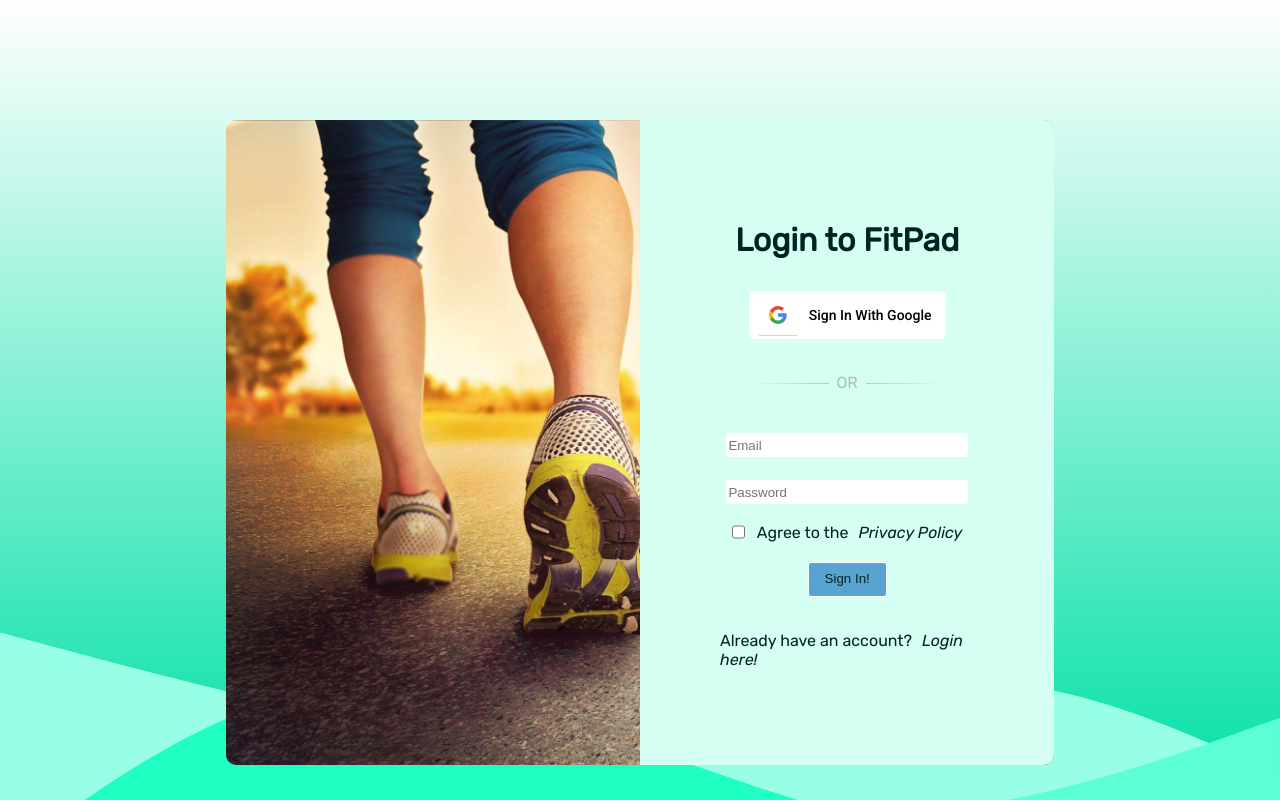
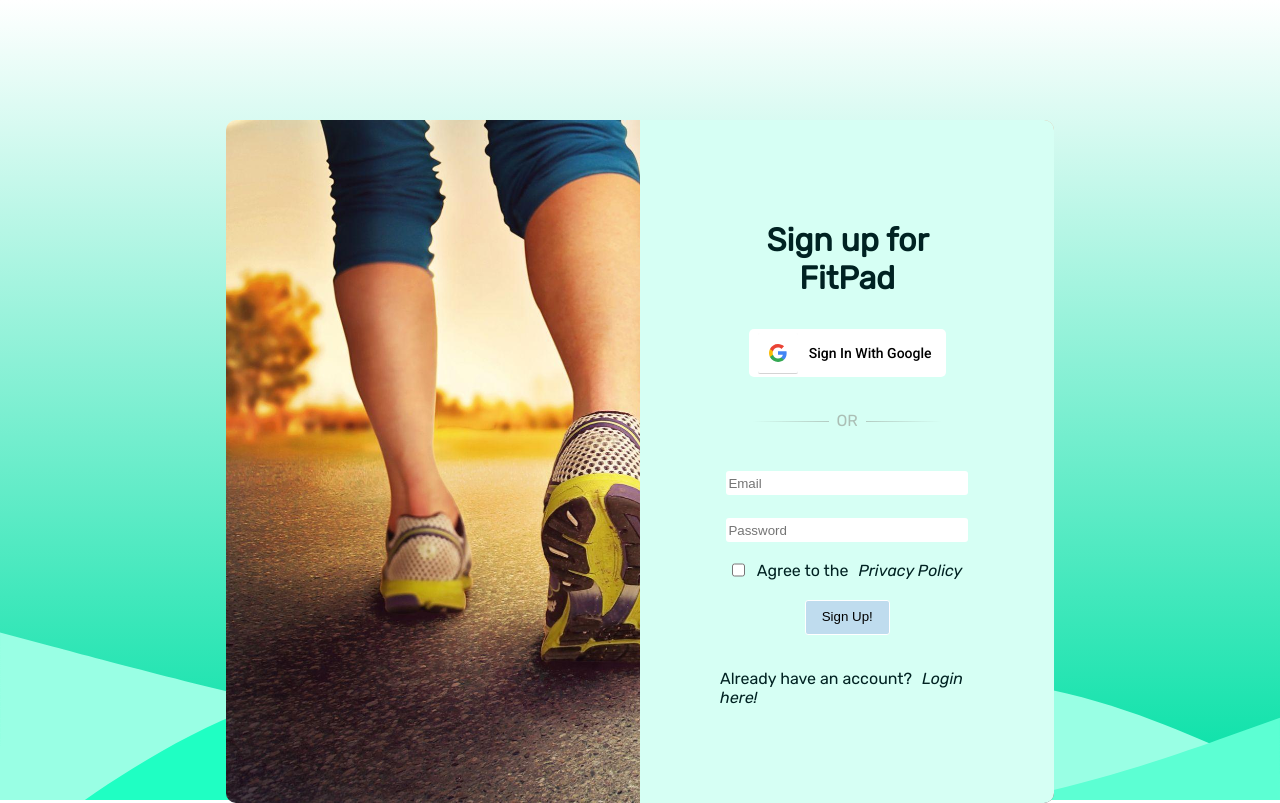
Before and after one commit to houstonmp/macrotracker-v2, a React (Vite) app: page /settings in a window 1280 px wide. Built offline with nearby package versions, Linux system fonts and the light colour scheme; no server answers.

Commit message:
Add email creation and authentication via firebase

```diff
--- a/src/App.jsx
+++ b/src/App.jsx
@@ -11,22 +11,11 @@
 import { useEffect } from 'react'
 import useThemeDetector from "./hooks/use-theme";
 
-// import MainNav from './components/MainNav'
 import { createBrowserRouter, RouterProvider } from "react-router-dom";
-// import { AnimatedSwitch } from "react-router-transition";
 
 import { useDispatch, useSelector } from 'react-redux'
-// import { weightActions } from "./components/store/weight-slice";
 import { fetchSlice } from "./components/store/fetch-slice";
 
-import { foodDiaryActions } from "./components/store/food-diary-slice";
-import { weightActions } from "./components/store/weight-slice";
-import { uiActions } from "./components/store/ui-slice";
-import { recipeListActions } from "./components/store/recipe-list-slice";
-import SignIn from './pages/SignIn'
-
-
-let isInitial = true;
 
 function App() {
   const isModal = useSelector(state => state.ui.modal.modalIsVisible);
--- a/src/Firebase.js
+++ b/src/Firebase.js
@@ -1,7 +1,7 @@
 // Import the functions you need from the SDKs you need
 import { initializeApp } from "firebase/app";
 // import { getDatabase, ref, onValue } from 'firebase/database?
-import { getAuth, GoogleAuthProvider, signInWithPopup, onAuthStateChanged, signInWithEmailAndPassword } from 'firebase/auth'
+import { getAuth, GoogleAuthProvider, signInWithPopup, onAuthStateChanged, signInWithEmailAndPassword, createUserWithEmailAndPassword, signInWithRedirect } from 'firebase/auth'
 // TODO: Add SDKs for Firebase products that you want to use
 // https://firebase.google.com/docs/web/setup#available-libraries
 
@@ -21,7 +21,6 @@
 // Initialize Firebase
 const app = initializeApp(firebaseConfig);
 export const auth = getAuth(app);
-// const db = getDatabase();
 
 const provider = new GoogleAuthProvider();
 provider.setCustomParameters({
@@ -29,7 +28,8 @@
 })
 
 export const signInWithGoogle = async () => {
-    const result = signInWithPopup(auth, provider).then((result) => {
+    result = signInWithRedirect(auth, provider).then((result) => {
+        // const result = signInWithPopup(auth, provider).then((result) => {
         console.log("In signInWithGoogle,", result)
         return result;
     }).catch((error) => {
@@ -37,6 +37,33 @@
     return result;
 }
 
+export const createUser = async (email, password) => {
+    console.log(email, password)
+    createUserWithEmailAndPassword(auth, email, password)
+        .then((userCredential) => {
+            // Signed up
+            const user = userCredential.user;
+        })
+        .catch((error) => {
+            const errorCode = error.code;
+            const errorMessage = error.message;
+            console.log(errorCode, errorMessage)
+        });
+}
+export const signinUser = async (email, password) => {
+    signInWithEmailAndPassword(auth, email, password)
+        .then((userCredential) => {
+            // Signed in
+            const user = userCredential.user;
+            // ...
+        })
+        .catch((error) => {
+            const errorCode = error.code;
+            const errorMessage = error.message;
+            console.log(errorCode, errorMessage)
+        });
+}
+
 export const signOutWithGoogle = async () => {
     auth.signOut();
 }
--- a/src/pages/SignIn.jsx
+++ b/src/pages/SignIn.jsx
@@ -4,50 +4,79 @@
 import Input from "../components/UI/Input"
 import { useState } from "react";
 import Form from '../components/Form/Form'
-import { SignInBG } from "../assets/Waves";
 import { GoogleIcon } from "../assets/Icons";
+import { createUser, signinUser } from "../Firebase";
 
 const SignIn = (props) => {
-    const validateInput = (value) => value.trim() !== '';
+    const validatePassword = (value) => value.trim() !== '';
+    const validateEmail = (value) => value.trim() !== '' && value.includes('@');
     const [emailValue, setEmail] = useState({});
+    const [passwordValue, setPassword] = useState({});
     const [signupState, setSignup] = useState(true);
 
     const emailToForm = (inputObj) => setEmail(inputObj);
+    const passwordToForm = (inputObj) => setPassword(inputObj);
+
+    let formIsValid = false;
+
+    if (emailValue.isValid && passwordValue.isValid) {
+        formIsValid = true;
+    }
+
+    const onFormSubmitHandler = (e) => {
+        if (formIsValid && signupState) {
+            createUser(emailValue.value, passwordValue.value);
+        } else if (formIsValid && !signupState) {
+            signinUser(emailValue.value, passwordValue.value);
+        }
+    }
+
     const toggleSignup = () => {
         setSignup(prev => !prev);
     }
 
     return <>
-        <Form className={classes.section} overloadFooter={true}>
+        <Form className={classes.section} overloadFooter={true} onFormSubmit={onFormSubmitHandler}>
             {/* <SignInBG classes={classes.signInBg} /> */}
             <div className={classes.signInContainer}>
-                <div className={classes.signinItem}><h1>Login to <span className={classes.fitColor}>Fit</span>Pad</h1></div>
-                {!signupState && <>
-                    {/* <div>Please login to use the app.</div> */}
+                <div className={classes.signinItem}><h1>{!signupState ? 'Login to' : 'Sign up for'} <span className={classes.fitColor}>Fit</span>Pad</h1></div>
+
                 <button type="button" className={`${classes.googleSignIn}`} onClick={props.onSignIn}><GoogleIcon /><span>Sign In With Google</span></button>
 
-                    {/* <div className={classes.signinItem}> */}
                 <hr className={classes.hrText} data-content="OR"></hr>
-                    {/* <p>---Or---</p> */}
-                    {/* </div> */}
+
                 <div className={classes.signinItem}>
-                        <Input placeholder="Email" type="email" onValidate={validateInput} onPass={emailToForm}></Input>
+                    <Input placeholder="Email" type="email" onValidate={validateEmail} onPass={emailToForm}></Input>
                 </div>
                 <div className={classes.signinItem}>
-                        <Input placeholder="Password" type="password" onValidate={validateInput} onPass={emailToForm}></Input>
+                    <Input placeholder="Password" type="password" onValidate={validatePassword} onPass={passwordToForm}></Input>
+                </div>
+                <div className={`${classes.signinItem} ${signupState && classes.privacyPolicy}`}>
+                    {!signupState ?
+                        <a onClick={toggleSignup}><i className={classes.fitColor}>Forgot Password?</i></a> :
+                        <>
+                            <input type="checkbox"></input>
+                            <div>Agree to the<a onClick={toggleSignup}><i className={classes.fitColor}>Privacy Policy</i></a></div>
+                        </>
+                    }
+
                 </div>
                 <div className={classes.signinItem}>
-                        <a onClick={toggleSignup}><i className={classes.fitColor}>Forgot Password?</i></a>
-                    </div>
-                    <div className={classes.signinItem}>
-                        <Button onClick={props.onSignIn} classes={classes.signinItem}>Log in!</Button>
+                    {!signupState ?
+                        <Button type="submit" classes={classes.signinItem} disable={!formIsValid}>Log in!</Button> :
+                        <Button type="submit" classes={classes.signinItem} disable={!formIsValid}>Sign Up!</Button>
+                    }
                 </div>
 
 
-                    <p>Don't have an account? <a onClick={toggleSignup}><i className={classes.fitColor}>Sign up here!</i></a></p>
-                </>
+                {!signupState ?
+                    <p>Don't have an account? <a onClick={toggleSignup}><i className={classes.fitColor}>Sign up here!</i></a></p> :
+                    <p>Already have an account?<a onClick={toggleSignup}><i className={classes.fitColor}>Login here!</i></a></p>
                 }
-                {signupState && <> <button className={`${classes.googleSignIn}`} onClick={props.onSignIn}><GoogleIcon /><span>Sign In With Google</span></button>
+
+
+
+                {/* {signupState && <> <button className={`${classes.googleSignIn}`} onClick={props.onSignIn}><GoogleIcon /><span>Sign In With Google</span></button>
 
                     <hr className={classes.hrText} data-content="OR"></hr>
 
@@ -59,17 +88,16 @@
                         <Input placeholder="Password" type="password" onValidate={validateInput} onPass={emailToForm}></Input>
                     </div>
                     <div className={`${classes.signinItem} ${classes.privacyPolicy}`}>
-                        <input type="checkbox"></input>
-                        <div>Agree to the<a onClick={toggleSignup}><i className={classes.fitColor}>Privacy Policy</i></a></div>
+
                     </div>
                     <div className={classes.signinItem}>
-                        <Button type="button" onClick={props.onSignIn} classes={classes.signinItem}>Sign In!</Button>
+
                     </div>
 
 
-                    <p>Already have an account?<a onClick={toggleSignup}><i className={classes.fitColor}>Login here!</i></a></p>
+                    <
                 </>
-                }
+                } */}
 
             </div>
         </Form >
```
Lines whose indentation alone changed are shown as unchanged.
